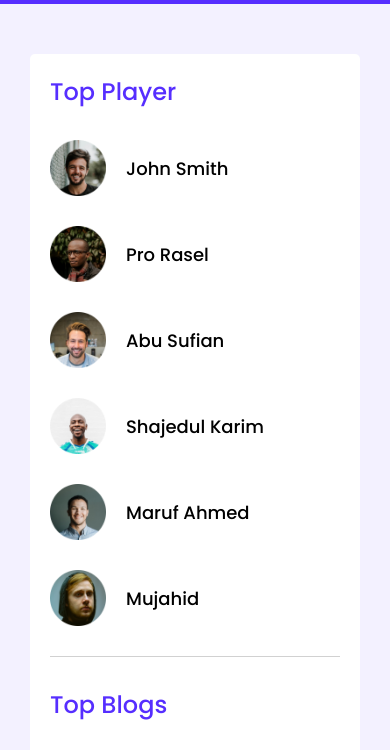
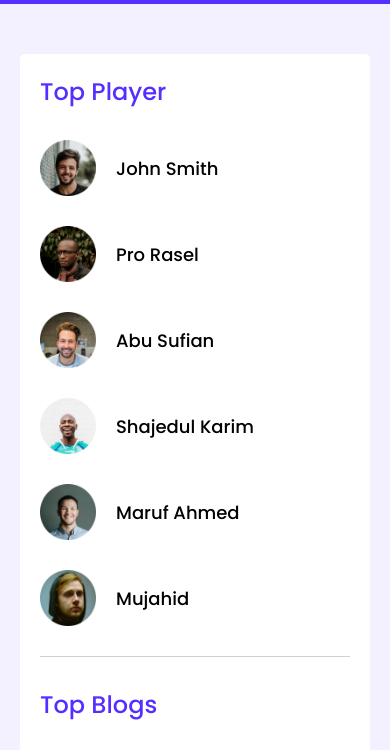
Before and after one commit to mdsaif1112/ph-project-2.10-leader-board, a plain HTML site: page index.html in a window 390 px wide. Shown: the part 88-838 px from the top of the page. Drawn offline with Linux system fonts and the light colour scheme.

Commit message:
fixed section padding

```diff
--- a/styles/style.css
+++ b/styles/style.css
@@ -287,6 +287,12 @@ h2.title {
 
 @media screen and (max-width: 576px) {
 
+    .header,
+    .top-section,
+    .course-section {
+        padding: 0 20px;
+    }
+
     /* Header Responsive */
 
     .header .header-container nav ul li {
```
